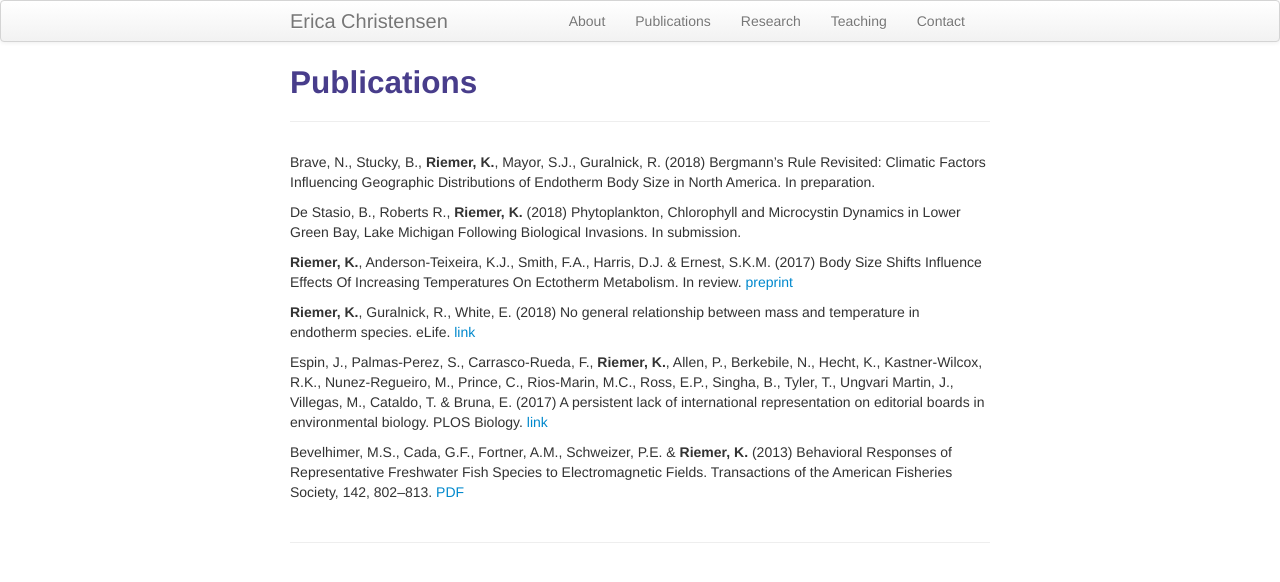
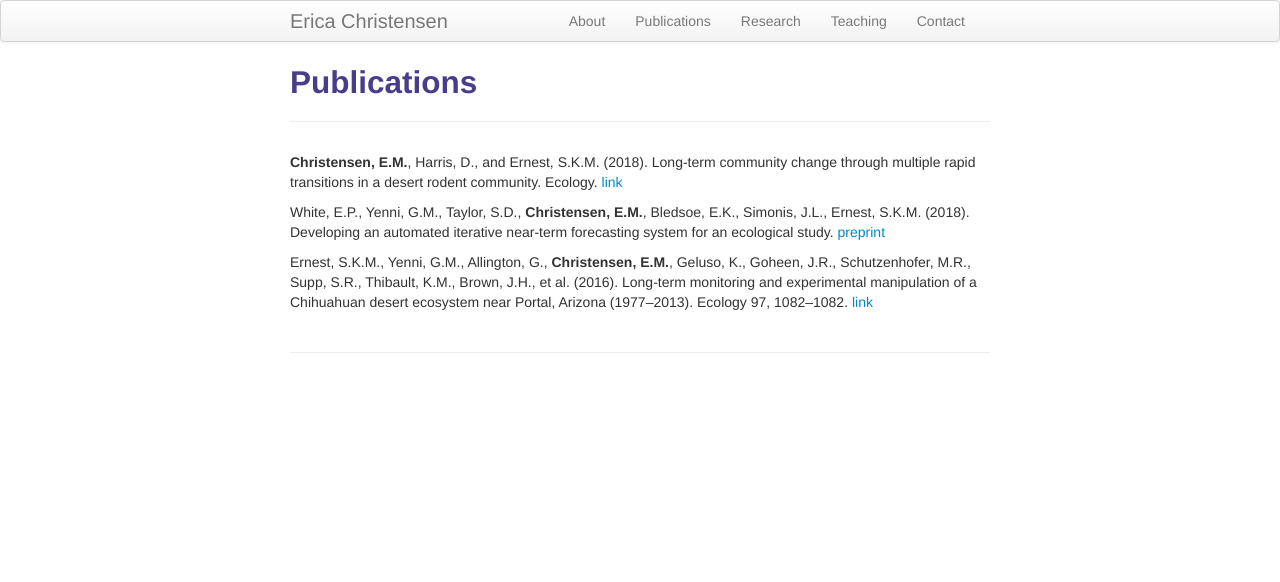
Before and after one commit to emchristensen/emchristensen.github.io, a Jekyll site: the page built from pages/pubs.md, in a window 1280 px wide. Shown: the top 582 px of the page. Built offline with Jekyll 4.4.1, drawn with Linux system fonts in a browser that asks for light colours; our own code applies the rules of GitHub Pages for plain Markdown files.

Commit message:
update pubs

```diff
--- a/pages/pubs.md
+++ b/pages/pubs.md
@@ -1,17 +1,11 @@
 ---
 layout: page
 title: Publications
-description: Kristina Riemer's publications
+description: Erica Christensen's publications
 ---
 
-Brave, N., Stucky, B., **Riemer, K.**, Mayor, S.J., Guralnick, R. (2018) Bergmann’s Rule Revisited: Climatic Factors Influencing Geographic Distributions of Endotherm Body Size in North America. In preparation.
+**Christensen, E.M.**, Harris, D., and Ernest, S.K.M. (2018). Long-term community change through multiple rapid transitions in a desert rodent community. Ecology. [link](https://esajournals.onlinelibrary.wiley.com/doi/abs/10.1002/ecy.2373)
 
-De Stasio, B., Roberts R., **Riemer, K.** (2018) Phytoplankton, Chlorophyll and Microcystin Dynamics in Lower Green Bay, Lake Michigan Following Biological Invasions. In submission.
+White, E.P., Yenni, G.M., Taylor, S.D., **Christensen, E.M.**, Bledsoe, E.K., Simonis, J.L., Ernest, S.K.M. (2018). Developing an automated iterative near-term forecasting system for an ecological study. [preprint](https://doi.org/10.1101/268623)
 
-**Riemer, K.**, Anderson-Teixeira, K.J., Smith, F.A., Harris, D.J. & Ernest, S.K.M. (2017) Body Size Shifts Influence Effects Of Increasing Temperatures On Ectotherm Metabolism. In review. [preprint](http://biorxiv.org/content/early/2017/05/17/139279)
-
-**Riemer, K.**, Guralnick, R., White, E. (2018) No general relationship between mass and temperature in endotherm species. eLife. [link](https://elifesciences.org/articles/27166)
-
-Espin, J., Palmas-Perez, S., Carrasco-Rueda, F., **Riemer, K.**, Allen, P., Berkebile, N., Hecht, K., Kastner-Wilcox, R.K., Nunez-Regueiro, M., Prince, C., Rios-Marin, M.C., Ross, E.P., Singha, B., Tyler, T., Ungvari Martin, J., Villegas, M., Cataldo, T. & Bruna, E. (2017) A persistent lack of international representation on editorial boards in environmental biology. PLOS Biology. [link](http://journals.plos.org/plosbiology/article?id=10.1371/journal.pbio.2002760)
-
-Bevelhimer, M.S., Cada, G.F., Fortner, A.M., Schweizer, P.E. & **Riemer, K.** (2013) Behavioral Responses of Representative Freshwater Fish Species to Electromagnetic Fields. Transactions of the American Fisheries Society, 142, 802–813. [PDF](http://hydropower.ornl.gov/docs/pubs/Behavioral_Responses_of_Representative_Freshwater_Fish_Species_to_Electromagnetic_Fields.pdf)
+Ernest, S.K.M., Yenni, G.M., Allington, G., **Christensen, E.M.**, Geluso, K., Goheen, J.R., Schutzenhofer, M.R., Supp, S.R., Thibault, K.M., Brown, J.H., et al. (2016). Long-term monitoring and experimental manipulation of a Chihuahuan desert ecosystem near Portal, Arizona (1977–2013). Ecology 97, 1082–1082. [link](https://esajournals.onlinelibrary.wiley.com/doi/full/10.1890/15-2115.1)
```
Also changed, not shown: 1 other file.
